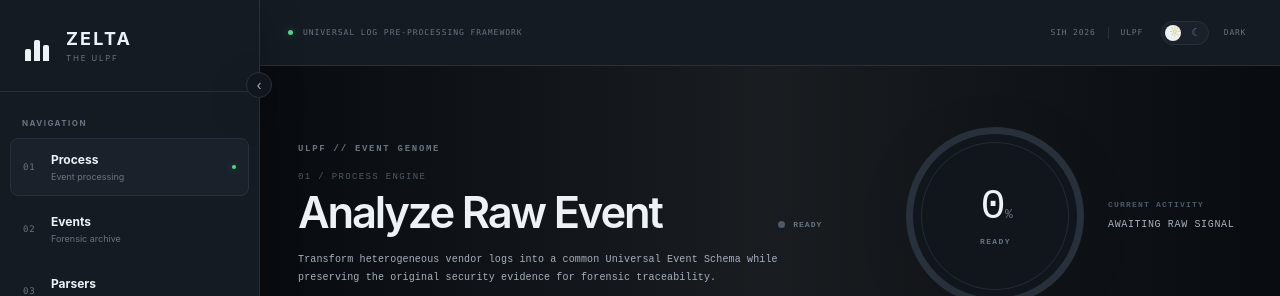
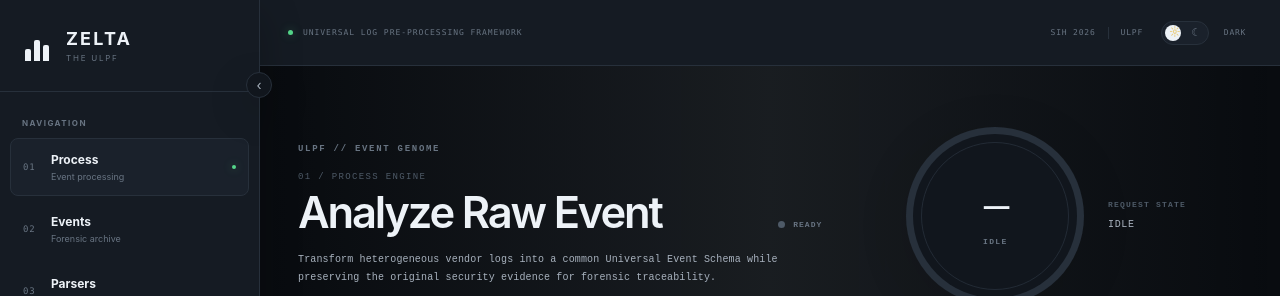
Before and after one commit to Mazhar-khawaja/SIH26, a React app in the folder frontend/: page / in a window 1280 px wide. Shown: the top 296 px of the page. Built offline with nearby package versions, Linux system fonts and the light colour scheme; the HTML template or start-up script is replaced by a standard one.

Commit message:
Replace simulated processing telemetry with request state

```diff
--- a/frontend/src/ProcessEngine.jsx
+++ b/frontend/src/ProcessEngine.jsx
@@ -2,16 +2,6 @@ import { useEffect, useMemo, useState } from "react";
 import "./ProcessEngine.css";
 
 const API_BASE = "/api/v1";
-
-const PROCESSING_PHASES = [
-  "INGESTING RAW SIGNAL",
-  "DETECTING EVENT FORMAT",
-  "SELECTING PARSER",
-  "EXTRACTING EVENT FIELDS",
-  "NORMALIZING EVENT",
-  "EVALUATING QUALITY",
-  "FINALIZING EVENT GENOME",
-];
 
 const DEFAULT_RAW_LOG =
   "<134>Sep 14 21:45:32 FIREWALL01 DENY src=10.10.20.15 dst=8.8.8.8 sport=51524 dport=443 proto=TCP severity=HIGH";
@@ -151,32 +141,9 @@ function getFormat(event) {
 function ProcessEngine() {
   const [rawLog, setRawLog] = useState(DEFAULT_RAW_LOG);
   const [processing, setProcessing] = useState(false);
-  const [progress, setProgress] = useState(0);
-  const [phaseIndex, setPhaseIndex] = useState(-1);
   const [result, setResult] = useState(null);
   const [error, setError] = useState("");
   const [showRaw, setShowRaw] = useState(false);
-
-  useEffect(() => {
-    if (!processing) {
-      return undefined;
-    }
-
-    const timer = setInterval(() => {
-      setProgress((current) =>
-        Math.min(current + 4, 92)
-      );
-
-      setPhaseIndex((current) =>
-        Math.min(
-          current + 1,
-          PROCESSING_PHASES.length - 1
-        )
-      );
-    }, 420);
-
-    return () => clearInterval(timer);
-  }, [processing]);
 
   const processEvent = async () => {
     if (!rawLog.trim() || processing) {
@@ -186,8 +153,6 @@ function ProcessEngine() {
     setProcessing(true);
     setError("");
     setResult(null);
-    setProgress(4);
-    setPhaseIndex(0);
 
     try {
       const response = await fetch(
@@ -224,15 +189,8 @@ function ProcessEngine() {
 
       const responseData = await response.json();
 
-      setProgress(100);
-      setPhaseIndex(
-        PROCESSING_PHASES.length - 1
-      );
-
-      setTimeout(() => {
-        setResult(getEventPayload(responseData));
-        setProcessing(false);
-      }, 350);
+      setResult(getEventPayload(responseData));
+      setProcessing(false);
     } catch (requestError) {
       console.error(requestError);
 
@@ -242,8 +200,6 @@ function ProcessEngine() {
       );
 
       setProcessing(false);
-      setProgress(0);
-      setPhaseIndex(-1);
     }
   };
 
@@ -252,8 +208,6 @@ function ProcessEngine() {
     setResult(null);
     setError("");
     setProcessing(false);
-    setProgress(0);
-    setPhaseIndex(-1);
     setShowRaw(false);
   };
 
@@ -261,8 +215,6 @@ function ProcessEngine() {
     setRawLog(DEFAULT_RAW_LOG);
     setResult(null);
     setError("");
-    setProgress(0);
-    setPhaseIndex(-1);
     setShowRaw(false);
   };
 
@@ -274,12 +226,13 @@ function ProcessEngine() {
   const confidence = getConfidence(event);
   const fieldCount = getFieldCount(event);
 
-  const currentActivity =
-    phaseIndex >= 0
-      ? PROCESSING_PHASES[phaseIndex]
-      : result
-      ? "UNIVERSAL EVENT SCHEMA READY"
-      : "AWAITING RAW SIGNAL";
+  const currentActivity = processing
+    ? "PROCESSING SIGNAL"
+    : result
+    ? "COMPLETE"
+    : error
+    ? "FAILED"
+    : "IDLE";
 
   const schemaGroups = useMemo(
     () => [
@@ -413,17 +366,21 @@ function ProcessEngine() {
         <div className="analysis-progress">
 
           <div
-            className="progress-ring"
+            className={`progress-ring ${processing ? "is-processing" : ""}`}
             style={{
-              "--progress-angle":
-                `${progress * 3.6}deg`,
+              "--progress-angle": processing ? "360deg" : result ? "360deg" : "0deg",
             }}
           >
             <div className="progress-ring-core">
 
               <strong>
-                {progress}
-                <small>%</small>
+                {processing
+                  ? "◌"
+                  : result
+                  ? "✓"
+                  : error
+                  ? "!"
+                  : "—"}
               </strong>
 
               <span>
@@ -431,7 +388,9 @@ function ProcessEngine() {
                   ? "COMPLETE"
                   : processing
                   ? "PROCESSING"
-                  : "READY"}
+                  : error
+                  ? "FAILED"
+                  : "IDLE"}
               </span>
 
             </div>
@@ -439,7 +398,7 @@ function ProcessEngine() {
 
           <div className="progress-context">
 
-            <span>CURRENT ACTIVITY</span>
+            <span>REQUEST STATE</span>
 
             <strong>
               {currentActivity}
```
